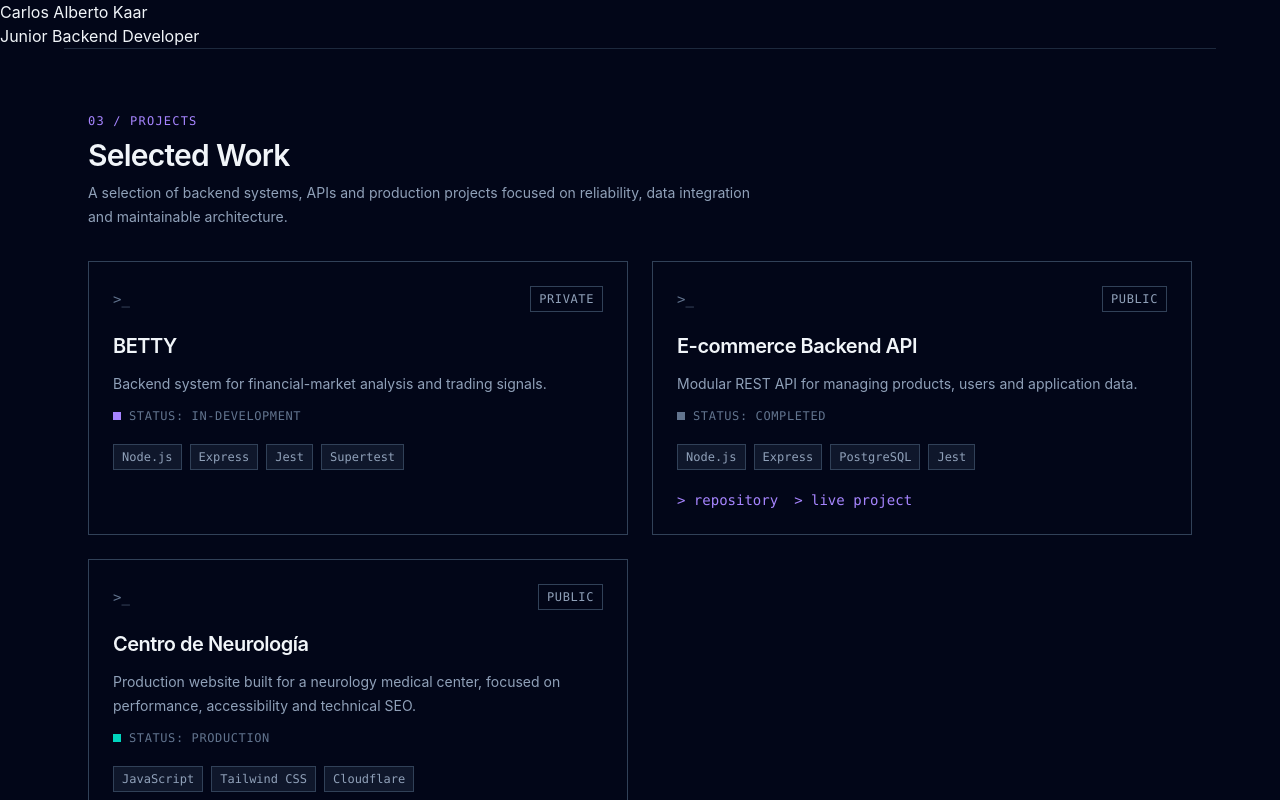
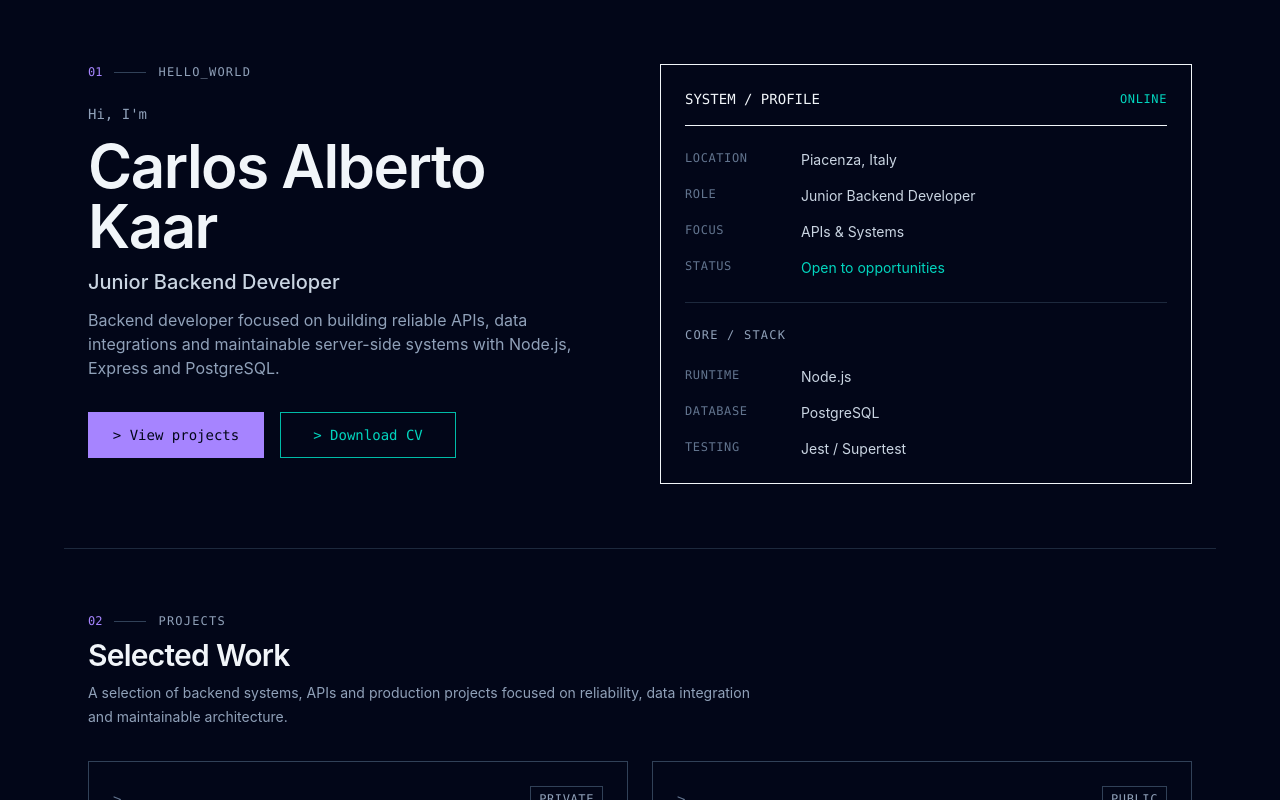
Before and after one commit to CharlyKrDev/carlos-kaar-portfolio, a React (Vite) app: page / in a window 1280 px wide. Shown: the top 800 px of the page. Built offline with nearby package versions, Linux system fonts and the light colour scheme.

Commit message:
Create: About Section

```diff
--- a/src/App.tsx
+++ b/src/App.tsx
@@ -1,12 +1,16 @@
 import "./App.css";
 import { Hero } from "./sections/Hero/Hero";
 import { Projects } from "./sections/Projects/Projects";
+import { About } from "./sections/About/About";
+
+
 
 function App() {
   return (
     <main className="min-h-screen bg-slate-950 text-slate-100">
       <Hero />
       <Projects />
+      <About />
     </main>
   );
 }
--- /dev/null
+++ b/src/sections/About/About.tsx
@@ -0,0 +1,34 @@
+export function About() {
+  return (
+    <section
+      id="about"
+      aria-labelledby="about-title"
+      className="mx-auto max-w-06xl border-t border-slate-800 px-6 py-16"
+    >
+      <header className="mb-8 space-y-2">
+        <div className="flex items-center gap-3">
+          <span className="font-mono text-xs text-violet-400">03</span>
+          <span className="hx-px w-8 bg-slate-700" />
+          <span className="font-mono text-xs font-medium uppercase tracking-widest text-slate-400">
+            about_me
+          </span>
+        </div>
+        <h2
+          id="about-title"
+          className="text-3xl font-semibold tracking-tight text-slate-100"
+        >
+          About Me
+        </h2>
+      </header>
+<div className="grid gap-10 lg:grid-cols-[2fr_3fr]">
+  <div className="border border-dashed border-slate-700 p-6">
+    Visual profile
+  </div>
+
+  <div className="border border-dashed border-slate-700 p-6">
+    About content
+  </div>
+</div>
+    </section>
+  );
+}
--- a/src/sections/Hero/Hero.tsx
+++ b/src/sections/Hero/Hero.tsx
@@ -1,8 +1,17 @@
+import { HeroContent } from "./HeroContent";
+import { SystemPanel } from "./SystemPanel";
+
 export function Hero() {
   return (
-    <section>
-      <h1> Carlos Alberto Kaar</h1>
-      <p>Junior Backend Developer</p>
+    <section
+      id="home"
+      aria-labelledby="hero-title"
+      className="mx-auto max-w-6xl px-6 py-16"
+    >
+      <div className="grid gap-10 lg:grid-cols-2 lg:items-start">
+        <HeroContent />
+        <SystemPanel />
+      </div>
     </section>
   );
 }
--- /dev/null
+++ b/src/sections/Hero/HeroContent.tsx
@@ -0,0 +1,83 @@
+export function HeroContent() {
+  return (
+    <div className="space-y-6">
+      <div className="flex items-center gap-3">
+        <span className="font-mono text-xs text-violet-400">01</span>
+
+        <span className="h-px w-8 bg-slate-700" />
+
+        <span className="font-mono text-xs font-medium uppercase tracking-widest text-slate-400">
+          Hello_world
+        </span>
+      </div>
+
+      <div className="space-y-3">
+        <p className="font-mono text-sm text-slate-400">Hi, I&apos;m</p>
+
+        <h1
+          id="hero-title"
+          className="text-4xl font-semibold tracking-tight text-slate-100 sm:text-5xl lg:text-6xl"
+        >
+          Carlos Alberto Kaar
+        </h1>
+        <p className="text-lg font-medium text-slate-300 sm:text-xl">
+          Junior Backend Developer
+        </p>
+        <p className="max-w-xl text-sm leading-6 text-slate-400 sm:text-base">
+          Backend developer focused on building reliable APIs, data integrations
+          and maintainable server-side systems with Node.js, Express and
+          PostgreSQL.
+        </p>
+      </div>
+      <div className="flex flex-wrap gap-4 pt-2">
+        <a
+          href="#projects"
+          className="
+      inline-flex
+      items-center
+      border
+      border-violet-400
+      bg-violet-400
+      px-5
+      py-3
+      font-mono
+      text-sm
+      text-slate-950
+      transition-colors
+      duration-200
+      hover:bg-violet-300
+      hover:border-violet-300
+      min-w-44
+        justify-center
+    "
+        >
+          &gt; View projects
+        </a>
+
+        <a
+          href="/cv/Carlos_Alberto_Kaar_CV_EN.pdf"
+          download
+          className="
+      inline-flex
+      items-center
+      border
+      border-teal-500
+      px-5
+      py-3
+      font-mono
+      text-sm
+      text-teal-400
+      transition-colors
+      duration-200
+      hover:border-teal-400
+      hover:text-teal-300
+      min-w-44
+      justify-center
+    "
+        >
+          &gt; Download CV
+        </a>
+      </div>
+    </div>
+  );
+}
--- /dev/null
+++ b/src/sections/Hero/SystemPanel.tsx
@@ -0,0 +1,96 @@
+type SystemRowProps = {
+  label: string;
+  value: string;
+  accent?: boolean;
+};
+
+const profileRows: SystemRowProps[] = [
+  {
+    label: "location",
+    value: "Piacenza, Italy",
+  },
+  {
+    label: "role",
+    value: "Junior Backend Developer",
+  },
+  {
+    label: "focus",
+    value: "APIs & Systems",
+  },
+  {
+    label: "status",
+    value: "Open to opportunities",
+    accent: true,
+  },
+];
+
+const stackRows: SystemRowProps[] = [
+  {
+    label: "runtime",
+    value: "Node.js",
+  },
+  {
+    label: "database",
+    value: "PostgreSQL",
+  },
+  {
+    label: "testing",
+    value: "Jest / Supertest",
+  },
+];
+
+function SystemRow({ label, value, accent = false }: SystemRowProps) {
+  return (
+    <div className="grid grid-cols-[100px_1fr] gap-4">
+      <dt className="font-mono text-xs uppercase tracking-wider text-slate-500">
+        {label}
+      </dt>
+
+      <dd className={`text-sm ${accent ? "text-teal-400" : "text-slate-300"}`}>
+        {value}
+      </dd>
+    </div>
+  );
+}
+
+export function SystemPanel() {
+  return (
+    <aside
+      aria-label="Developer prfile summary"
+      className="border border-salte-700 p-6"
+    >
+      <header className="flex items-center justify-between border-b boder-slate-800 pb-4">
+        <p className="font-mono text-sm text-salte-300">SYSTEM / PROFILE</p>
+        <span className="font-mono text-xs uppercase tracking-wider text-teal-400">
+          online
+        </span>
+      </header>
+      <dl className="mt-6 space-y-4">
+        {profileRows.map((row) => (
+          <SystemRow
+            key={row.label}
+            label={row.label}
+            value={row.value}
+            accent={row.accent}
+          />
+        ))}
+      </dl>
+      <div className="mt-6 border-t border-slate-800 pt-6">
+        <p className="font-mono text-xs uppercase tracking-widest text-slate-400">
+          Core / Stack
+        </p>
+
+        <dl className="mt-6 space-y-4">
+          {stackRows.map((row) => (
+            <SystemRow
+              key={row.label}
+              label={row.label}
+              value={row.value}
+              accent={row.accent}
+            />
+          ))}
+        </dl>
+      </div>
+    </aside>
+  );
+}
--- a/src/sections/Projects/Projects.tsx
+++ b/src/sections/Projects/Projects.tsx
@@ -3,14 +3,26 @@ import { projects } from "../../data/projects";
 
 export function Projects() {
   return (
-    <section className="mx-auto max-w-6xl border-t border-slate-800 px-6 py-16">
+    <section
+      id="projects"
+      aria-labelledby="projects-title"
+      className="mx-auto max-w-6xl border-t border-slate-800 px-6 py-16"
+    >
+      <header className="mb-8 space-y-2">
+        <div className="flex items-center gap-3">
+          <span className="font-mono text-xs text-violet-400">02</span>
 
-      <header className="mb-8 space-y-2">
-        <p className="font-mono text-xs uppercase tracking-widest text-violet-400">
-          03 / Projects
-        </p>
+          <span className="h-px w-8 bg-slate-700" />
 
-        <h2 className="text-3xl font-semibold tracking-tight text-slate-100">
+          <span className="font-mono text-xs font-medium uppercase tracking-widest text-slate-400">
+            Projects
+          </span>
+        </div>
+
+        <h2
+          id="projects-title"
+          className="text-3xl font-semibold tracking-tight text-slate-100"
+        >
           Selected Work
         </h2>
 
```
Also changed, not shown: 1 other file (tests, documents, lock files or other folders).
